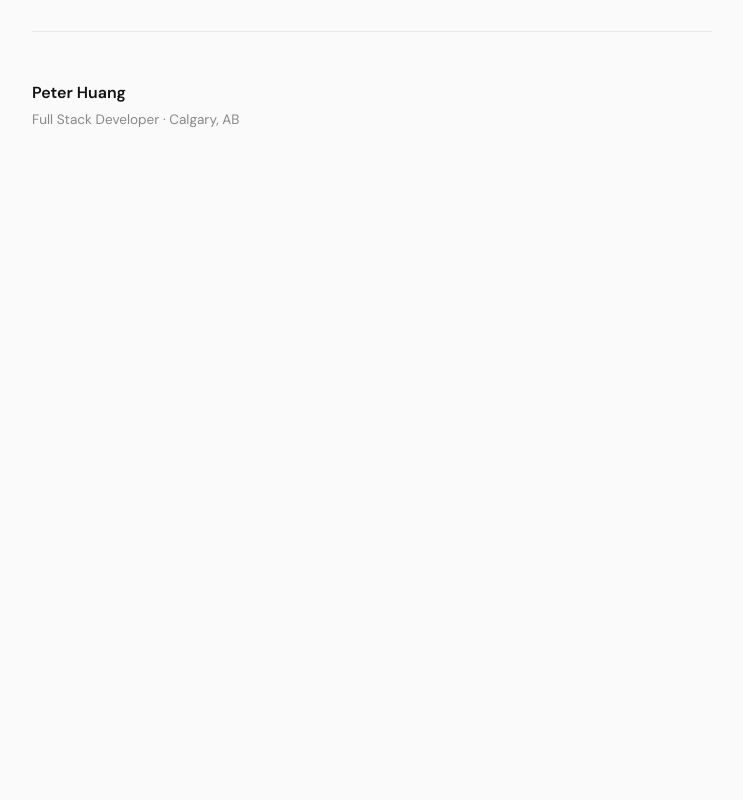
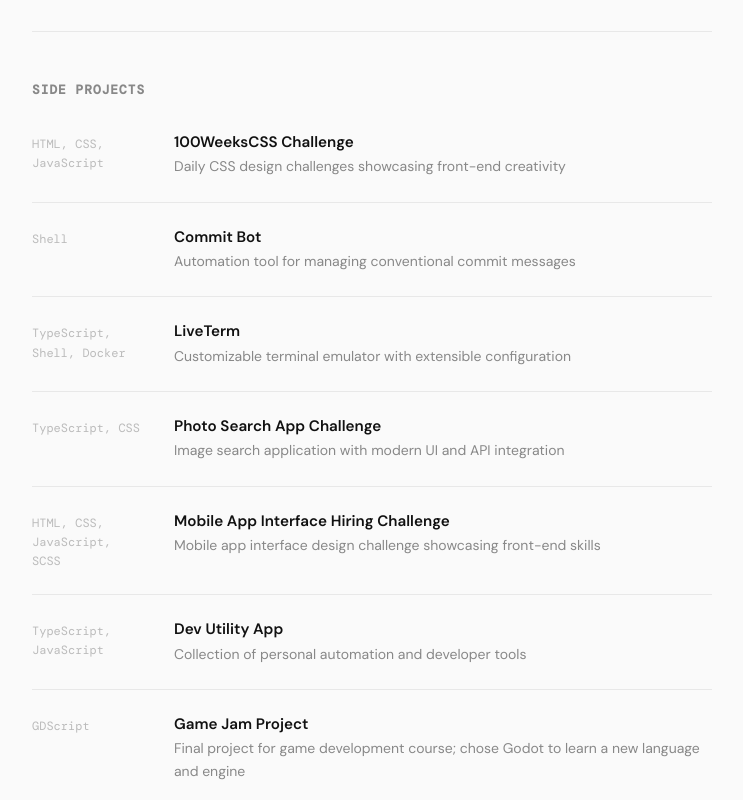
Before and after one commit to phuan516/phuan516.github.io, a Vue app: page / in a window 1280 px wide. Shown: the part 2760-3560 px from the top of the page, without its empty margins (268-1011 px from the left). Before the commit the page ends 2955 px from the top, so only its background shows below. Built offline with nearby package versions, Linux system fonts and the light colour scheme.

Commit message:
add project section

```diff
--- a/src/App.vue
+++ b/src/App.vue
@@ -38,6 +38,14 @@
           />
         </SectionBlock>
 
+        <SectionBlock title="Side Projects">
+          <ProjectItem
+            v-for="project in projects"
+            :key="project.name"
+            v-bind="project"
+          />
+        </SectionBlock>
+
       </div>
     </main>
 
@@ -52,6 +60,7 @@
 import ExperienceItem from './components/ExperienceItem.vue'
 import SkillRow from './components/SkillRow.vue'
 import EducationItem from './components/EducationItem.vue'
+import ProjectItem from './components/ProjectItem.vue'
 
 // ─── Profile ──────────────────────────────────────────────────────────────────
 
@@ -163,6 +172,53 @@
     location: 'Calgary, AB',
   },
 ]
+
+// ─── Side Projects ────────────────────────────────────────────────────────────
+
+const projects = [
+  {
+    name: '100WeeksCSS Challenge',
+    description: 'Daily CSS design challenges showcasing front-end creativity',
+    language: 'HTML, CSS, JavaScript',
+    href: 'https://github.com/phuan516/100WeeksCSS',
+  },
+  {
+    name: 'Commit Bot',
+    description: 'Automation tool for managing conventional commit messages',
+    language: 'Shell',
+    href: 'https://github.com/phuan516/commit-bot',
+  },
+  {
+    name: 'LiveTerm',
+    description: 'Customizable terminal emulator with extensible configuration',
+    language: 'TypeScript, Shell, Docker',
+    href: 'https://github.com/phuan516/LiveTerm-Personal',
+  },
+  {
+    name: 'Photo Search App Challenge',
+    description: 'Image search application with modern UI and API integration',
+    language: 'TypeScript, CSS',
+    href: 'https://github.com/phuan516/photo-search-interview-excerise',
+  },
+    {
+    name: 'Mobile App Interface Hiring Challenge',
+    description: 'Mobile app interface design challenge showcasing front-end skills',
+    language: 'HTML, CSS, JavaScript, SCSS',
+    href: 'https://github.com/phuan516/Frontend-Hiring-Challenge',
+  },
+  {
+    name: 'Dev Utility App',
+    description: 'Collection of personal automation and developer tools',
+    language: 'TypeScript, JavaScript',
+    href: 'https://github.com/phuan516/random-stuff',
+  },
+  {
+    name: 'Game Jam Project',
+    description: 'Final project for game development course; chose Godot to learn a new language and engine',
+    language: 'GDScript',
+    href: 'https://github.com/phuan516/third-times-a-charm',
+  },
+]
 </script>
 
 <style>
--- /dev/null
+++ b/src/components/ProjectItem.vue
@@ -0,0 +1,68 @@
+<template>
+  <BaseRow>
+    <template #date>
+      <span class="project__language">{{ language }}</span>
+    </template>
+
+    <div class="project">
+      <h3 class="project__name">
+        <a v-if="href" :href="href" target="_blank" rel="noopener">{{ name }}</a>
+        <span v-else>{{ name }}</span>
+      </h3>
+      <p v-if="description" class="project__description">{{ description }}</p>
+    </div>
+  </BaseRow>
+</template>
+
+<script setup>
+import BaseRow from './BaseRow.vue'
+
+defineProps({
+  name: {
+    type: String,
+    required: true,
+  },
+  description: {
+    type: String,
+    default: null,
+  },
+  language: {
+    type: String,
+    default: null,
+  },
+  href: {
+    type: String,
+    default: null,
+  },
+})
+</script>
+
+<style scoped>
+.project__language {
+  font-size: 0.75rem;
+  color: var(--text-light);
+  font-family: var(--font-mono);
+}
+
+.project__name {
+  font-size: 0.95rem;
+  font-weight: 600;
+  color: var(--text);
+  line-height: 1.4;
+}
+
+.project__name a {
+  color: inherit;
+  text-decoration: none;
+}
+
+.project__name a:hover {
+  text-decoration: underline;
+}
+
+.project__description {
+  font-size: 0.875rem;
+  color: var(--text-muted);
+  margin-top: 2px;
+}
+</style>
```
